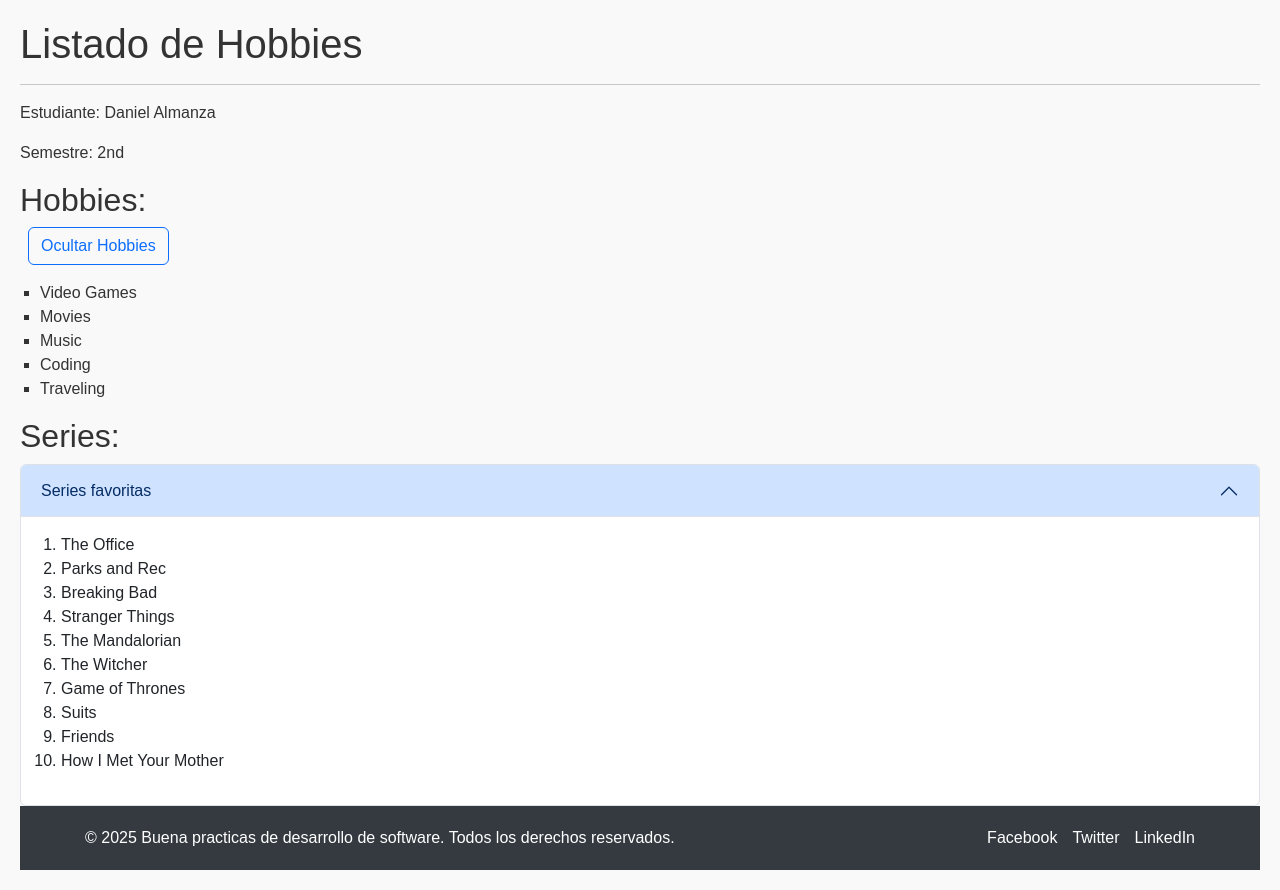
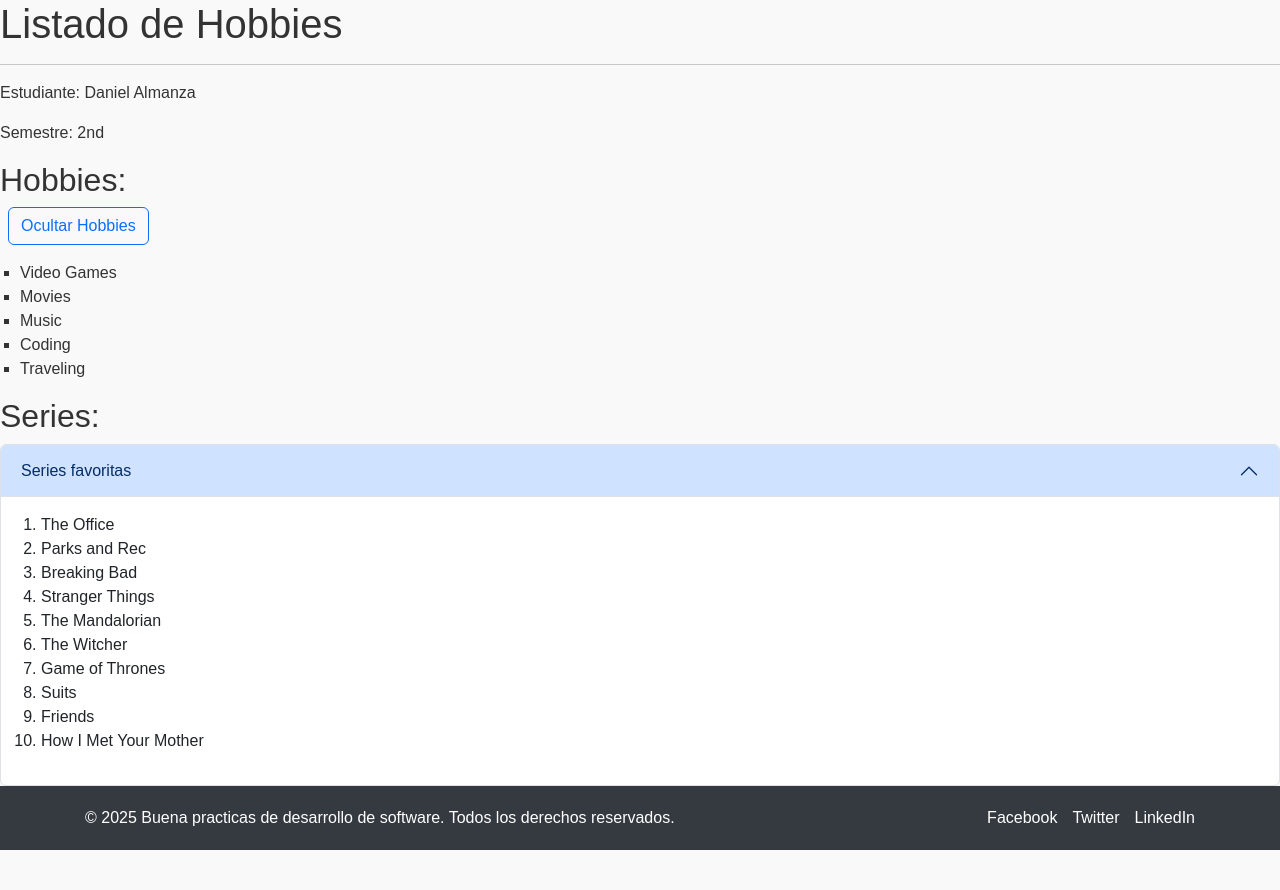
Before and after one commit to devDeam/hobbies-app, an Angular app: page / in a window 1280 px wide. After the commit the page ends 850 px from the top, so only its background shows below. Built offline with nearby package versions, Linux system fonts and the light colour scheme.

Commit message:
Se agregan estilos globales

```diff
--- a/src/styles.css
+++ b/src/styles.css
@@ -19,3 +19,12 @@ body {
   display: flex;
   flex-direction: column;
 }
+
+html, body {
+  height: 100%;
+  margin: 0;
+}
+
+.main-content {
+  flex-grow: 1;
+}
```
